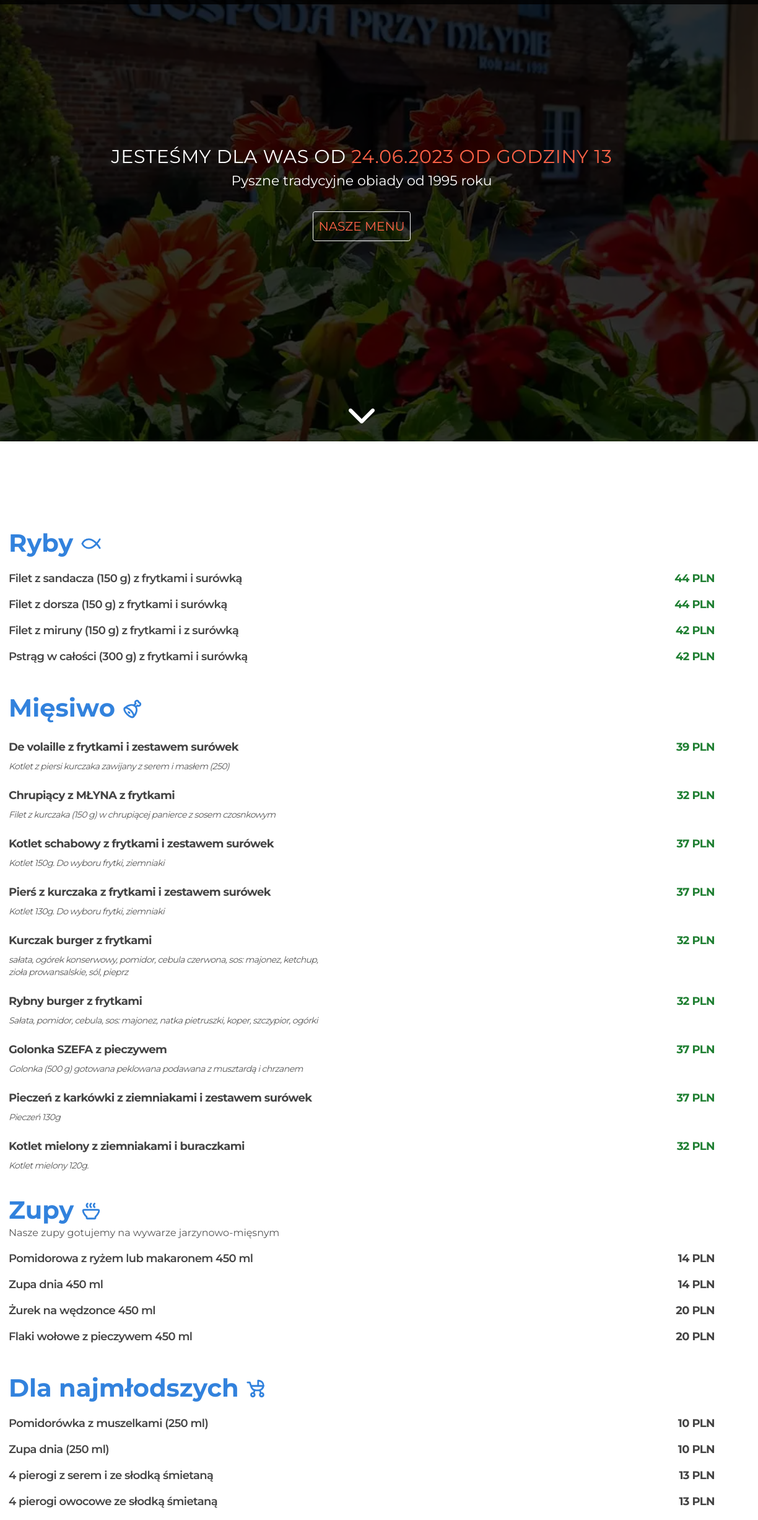
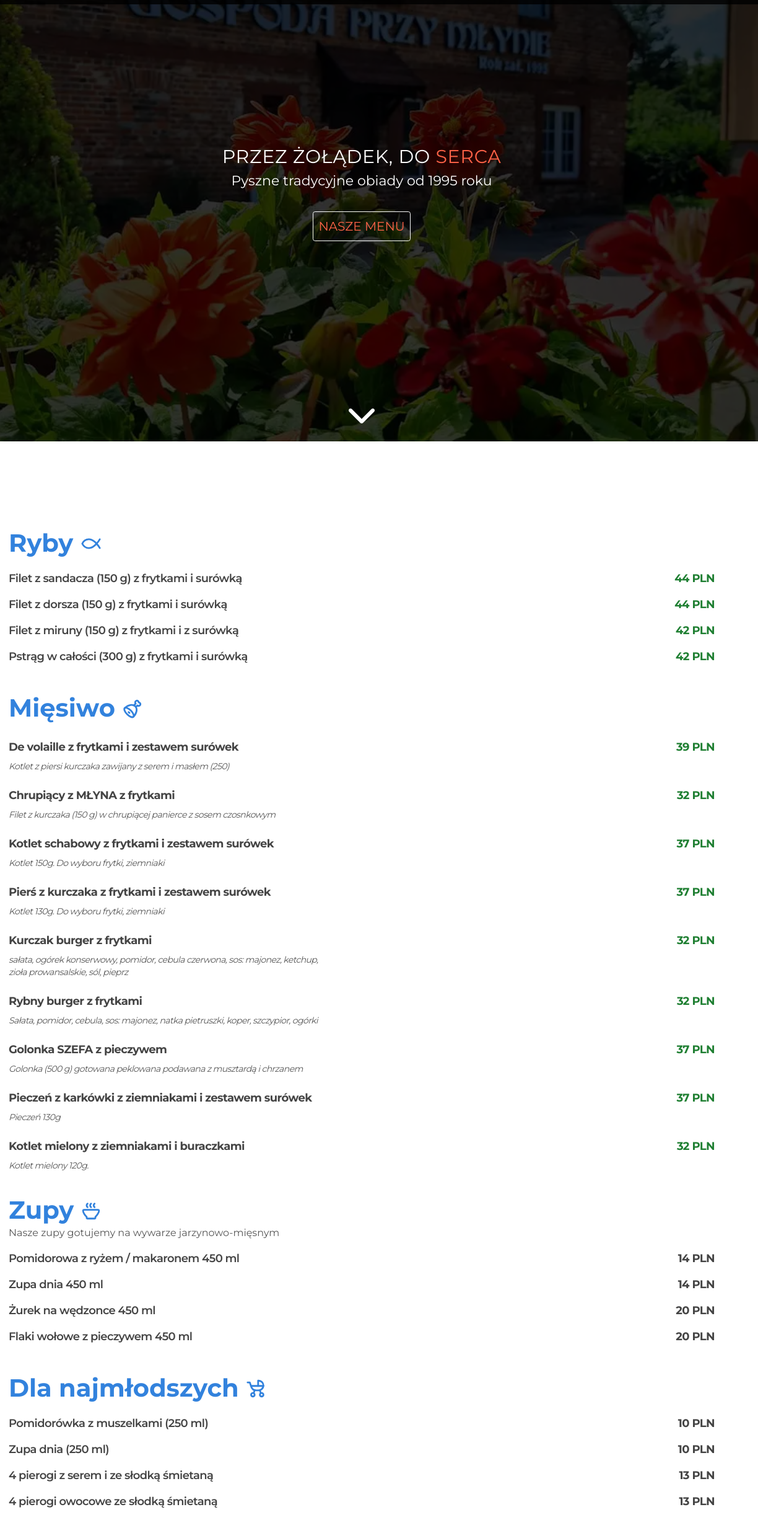
Before and after one commit to gospodaprzymlynie/gospoda, a website: page index.html in a window 1280 px wide. Shown: the part 88-2540 px from the top of the page at 62% size, 56-1280 px from the left. Drawn offline with nearby package versions, Linux system fonts and the light colour scheme.

Commit message:
Add files via upload

```diff
--- a/css/style.css
+++ b/css/style.css
@@ -593,7 +593,7 @@ footer img {
   }
   .menu-container .menu-list {
     margin-top: 1rem;
-    font-size: 1.7rem;
+    font-size: 1rem;
     line-height: 1.8;
     list-style: none;
   }
--- a/index.html
+++ b/index.html
@@ -114,8 +114,8 @@
         </div>
         <div class="hero-shadow"></div>
         <div class="hero-text">
-          <h1>Jesteśmy dla was od<span> 24.06.2023 od godziny 13</span></h1>
-          <!-- <h1>Przez Żołądek, do <span>serca</span></h1> -->
+          <!-- <h1>Jesteśmy dla was od<span> 24.06.2023 od godziny 13</span></h1> -->
+          <h1>Przez Żołądek, do <span>serca</span></h1>
           <p>Pyszne tradycyjne obiady od 1995 roku</p>
           <button type="button" class="btn btn-outline-light">
             <a href="#menu">Nasze menu</a>
@@ -354,7 +354,7 @@
             <div class="menu-list menu-soups-list">
               <div class="prices">
                 <span class="soup-price">
-                  Pomidorowa z ryżem lub makaronem 450 ml
+                  Pomidorowa z ryżem / makaronem 450 ml
                 </span>
                 <p>14 PLN</p>
               </div>
@@ -476,11 +476,11 @@
                 </div>
               </div>
               <div class="prices">
-                <span> Naleśniki z serem i słodką śmietaną (3 szt.) </span>
+                <span> Naleśniki z serem i słodką śmietaną<br> (3 szt.) </span>
                 <p>23 PLN</p>
               </div>
               <div class="prices">
-                <span> Kluski śląskie z sosem pieczeniowym (6 szt.) </span>
+                <span> Kluski śląskie z sosem pieczeniowym<br> (6 szt.) </span>
                 <p>22 PLN</p>
               </div>
             </div>
@@ -810,7 +810,7 @@
               </h2>
               <div class="contact">
                 <p class="info info-availability">
-                  Jesteśmy dla Was otwarci od 24.06, do 28.08 w godzinach 13:00
+                  Jesteśmy dla Państwa otwarci od 24.06, do 27.08 w godzinach 13:00
                   - 19:00
                 </p>
                 <p class="note">
```
